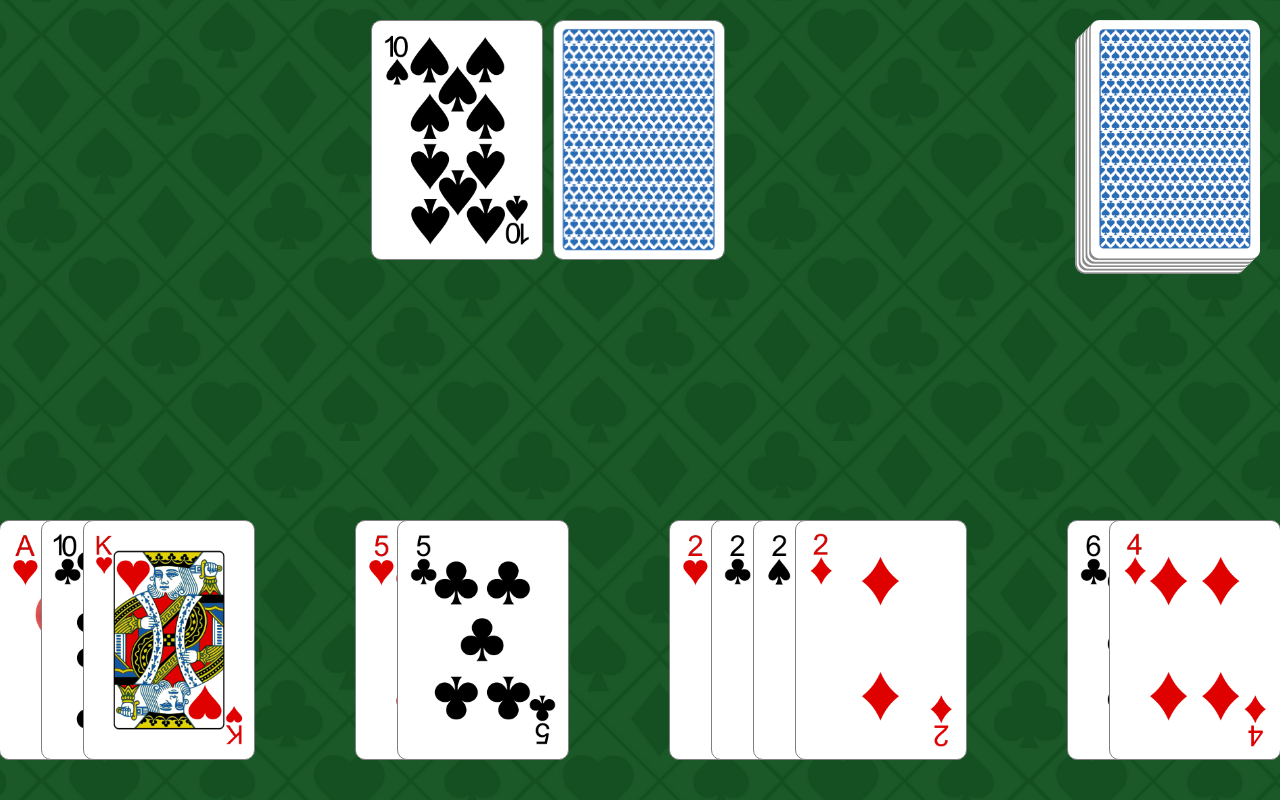
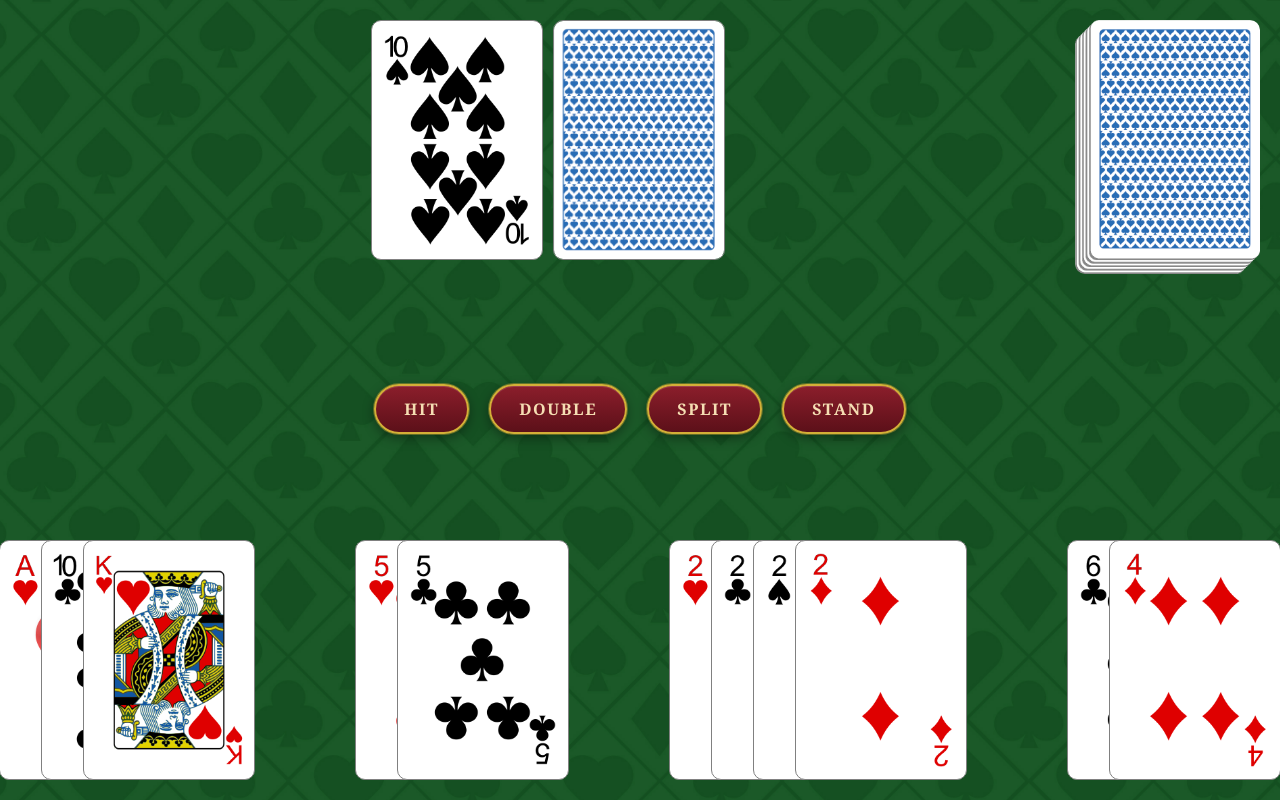
Before and after one commit to ShakedAdi/blackjack-client, a React (Vite) app: page /play in a window 1280 px wide. Built offline with nearby package versions, Linux system fonts and the light colour scheme.

Commit message:
feat: add the four action buttons hit,double,split,stand

```diff
--- /dev/null
+++ b/src/components/ActionButtons/ActionButtons.module.css
@@ -0,0 +1,43 @@
+.actionButtons {
+    display: flex;
+    gap: 20px;
+}
+
+.actionButton {
+    padding: 12px 28px;
+    border-radius: 999px;
+    border: 2px solid #d4af37;
+
+    background: linear-gradient(180deg, #8b1e2b 0%, #5c1019 100%);
+    color: #f5deb3;
+
+    font-family: Georgia, 'Times New Roman', serif;
+    font-size: 1rem;
+    font-weight: 700;
+    letter-spacing: 0.1em;
+    text-transform: uppercase;
+
+    cursor: pointer;
+    box-shadow:
+        0 0 0 1px rgba(212, 175, 55, 0.4),
+        0 4px 12px rgba(0, 0, 0, 0.4),
+        inset 0 1px 0 rgba(255, 255, 255, 0.15);
+
+    transition: transform 0.15s ease, box-shadow 0.15s ease, filter 0.15s ease;
+}
+
+.actionButton:hover:not(:disabled) {
+    filter: brightness(1.15);
+}
+
+.actionButton:active:not(:disabled) {
+    transform: scale(0.97);
+}
+
+.actionButton:disabled {
+    cursor: not-allowed;
+    filter: grayscale(0.7) brightness(0.6);
+    box-shadow:
+        0 0 0 1px rgba(212, 175, 55, 0.15),
+        inset 0 1px 0 rgba(255, 255, 255, 0.1);
+}
--- /dev/null
+++ b/src/components/ActionButtons/ActionButtons.tsx
@@ -0,0 +1,32 @@
+import styles from './ActionButtons.module.css'
+
+interface ActionButtonsProps {
+    onHit: () => void;
+    onStand: () => void;
+    onDouble: () => void;
+    onSplit: () => void;
+    isHitDisabled?: boolean;
+    isStandDisabled?: boolean;
+    isDoubleDisabled?: boolean;
+    isSplitDisabled?: boolean;
+}
+
+export function ActionButtons({
+    onHit,
+    onStand,
+    onDouble,
+    onSplit,
+    isHitDisabled = false,
+    isStandDisabled = false,
+    isDoubleDisabled = false,
+    isSplitDisabled = false,
+}: ActionButtonsProps) {
+    return (
+        <div className={styles.actionButtons}>
+            <button className={styles.actionButton} onClick={onHit} disabled={isHitDisabled}>Hit</button>
+            <button className={styles.actionButton} onClick={onDouble} disabled={isDoubleDisabled}>Double</button>
+            <button className={styles.actionButton} onClick={onSplit} disabled={isSplitDisabled}>Split</button>
+            <button className={styles.actionButton} onClick={onStand} disabled={isStandDisabled}>Stand</button>
+        </div>
+    );
+}
--- a/src/pages/Play/Play.module.css
+++ b/src/pages/Play/Play.module.css
@@ -2,9 +2,10 @@
     position: relative;
     display: grid;
     grid-template-columns: 1fr auto;
-    grid-template-rows: auto 1fr;
+    grid-template-rows: auto 1fr auto;
     grid-template-areas:
         "dealer deck"
+        "actions actions"
         "player player";
     min-height: 100vh;
     padding: 20px;
@@ -15,12 +16,17 @@
     grid-area: deck;
 }
 
+.actionButtons {
+    grid-area: actions;
+    display: flex;
+    justify-content: center;
+    align-items: center;
+}
+
 .playerHands {
     grid-area: player;
     display: flex;
     justify-content: center;
-    align-items: end;
-    padding-bottom: 20px;
 }
 
 .dealerHand {
--- a/src/pages/Play/Play.tsx
+++ b/src/pages/Play/Play.tsx
@@ -1,4 +1,5 @@
 import { useState } from "react";
+import { ActionButtons } from "../../components/ActionButtons/ActionButtons";
 import { Deck } from "../../components/Deck/Deck";
 import { PlayerHands } from "../../components/PlayerHands/PlayerHands";
 import { type Hand as HandType, type DealerHand as DealerHandType } from "../../types";
@@ -45,6 +46,14 @@ export function Play() {
       <div className={styles.deck}>
         <Deck/>
       </div>
+      <div className={styles.actionButtons}>
+        <ActionButtons
+          onHit={() => console.log("Hit clicked")}
+          onDouble={() => console.log("Double clicked")}
+          onSplit={() => console.log("Split clicked")}
+          onStand={() => console.log("Stand clicked")}
+        />
+      </div>
       <div className={styles.playerHands}>
         <PlayerHands hands={playerHands}/>
       </div>
```
